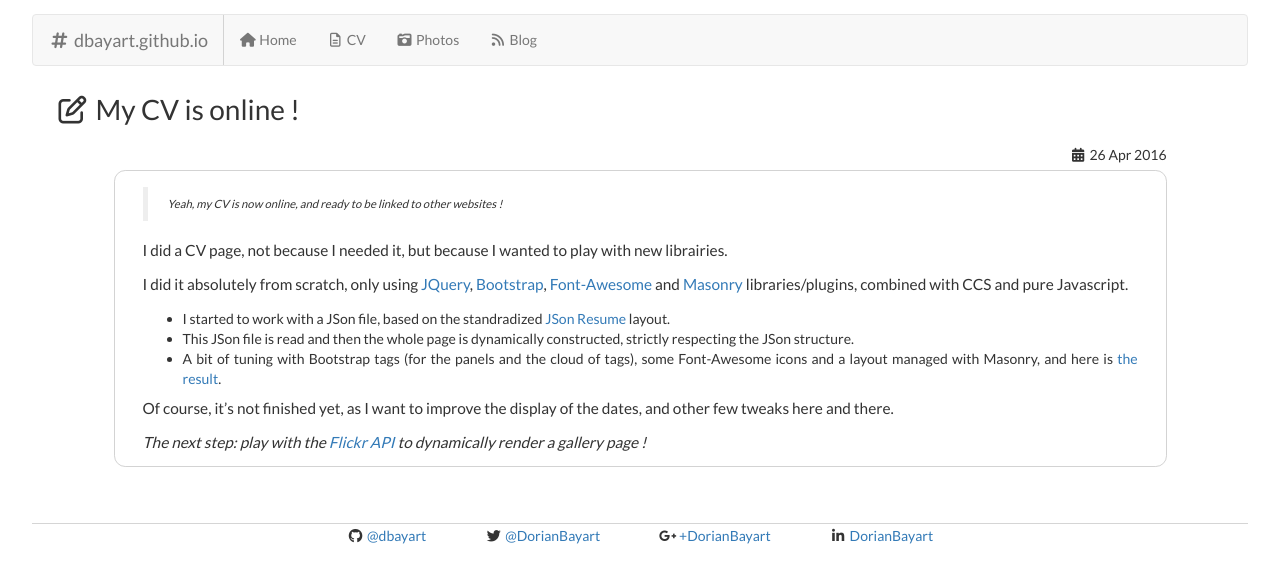
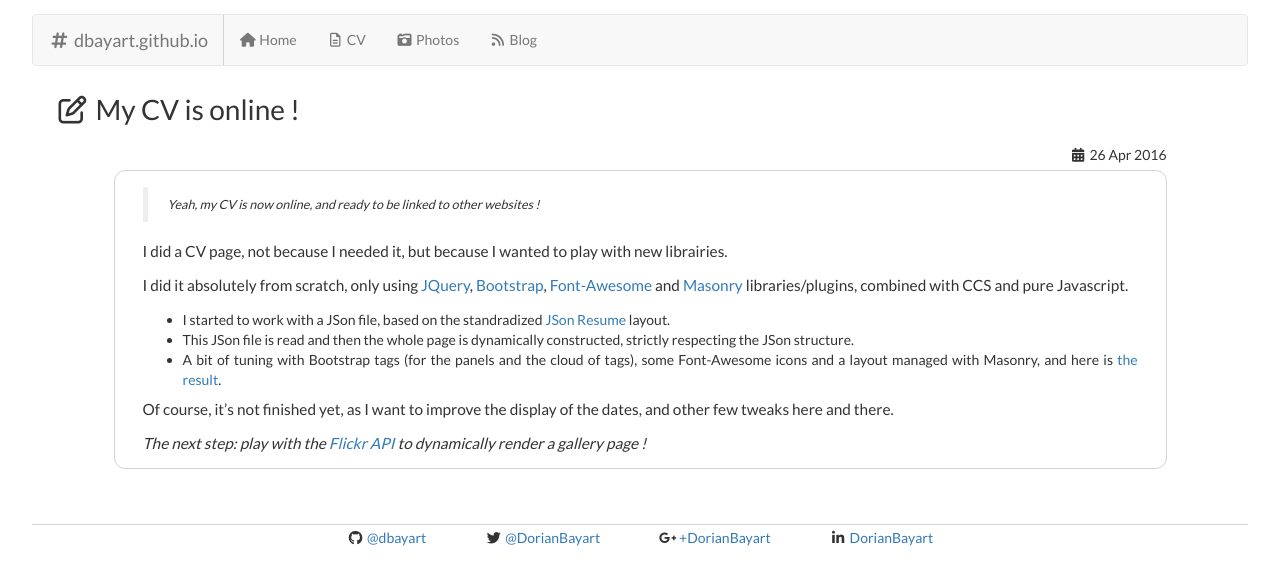
Before and after one commit to dorianbayart/dorianbayart.github.io, a Jekyll site: the page built from _posts/2016-04-26-cv-online.md, in a window 1280 px wide. Shown: the top 585 px of the page. Built offline with Jekyll 4.4.1, drawn with Linux system fonts in a browser that asks for light colours; nearby versions of some CDN libraries; comment, search, counter and statistics services are not loaded.

Commit message:
Update post.css

```diff
--- a/css/post.css
+++ b/css/post.css
@@ -22,6 +22,6 @@ p.meta {
 }
 
 blockquote > p {
-    font-size: 0.9em;
+    font-size: 1em;
     font-style: italic;
 }
```
